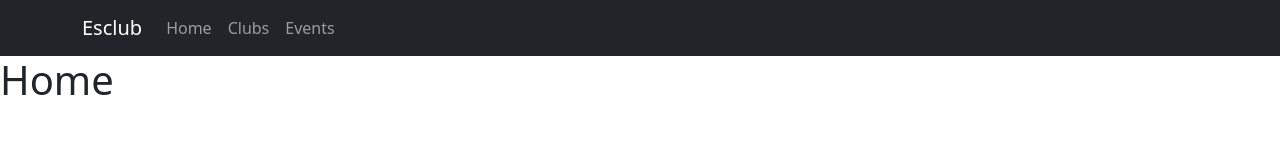
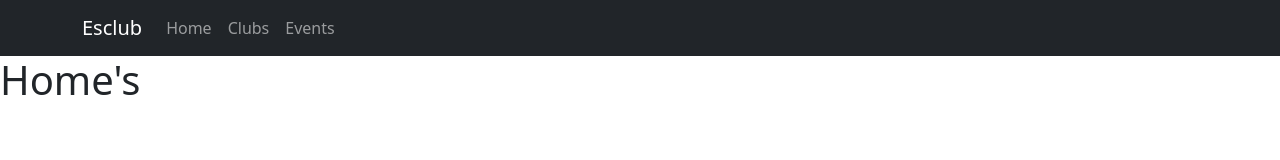
Before and after one commit to emregunbak/esclub, a React (Create React App) app in the folder esclub-frontend/: page / in a window 1280 px wide. Shown: the top 160 px of the page. Built offline with nearby package versions, Linux system fonts and the light colour scheme.

Commit message:
home degistirildi

```diff
--- a/esclub-frontend/src/Components/Home.tsx
+++ b/esclub-frontend/src/Components/Home.tsx
@@ -1,7 +1,7 @@
 function Home() {
   return (
     <>
-      <h1>Home</h1>
+      <h1>Home's</h1>
     </>
   );
 }
```
